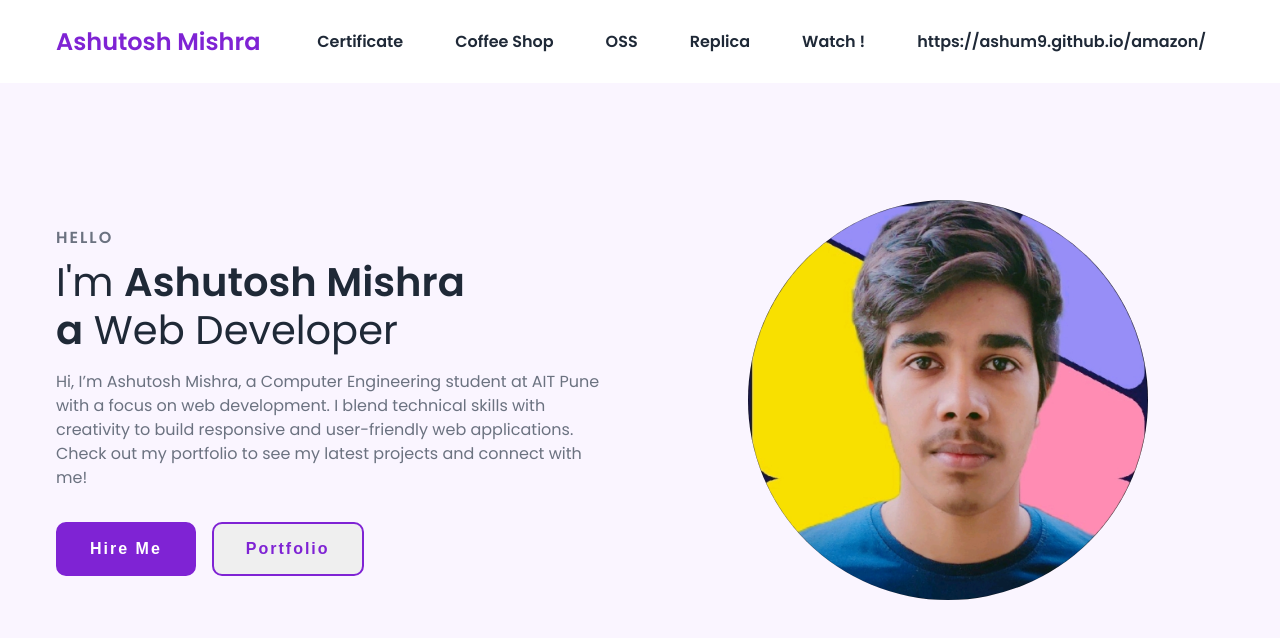
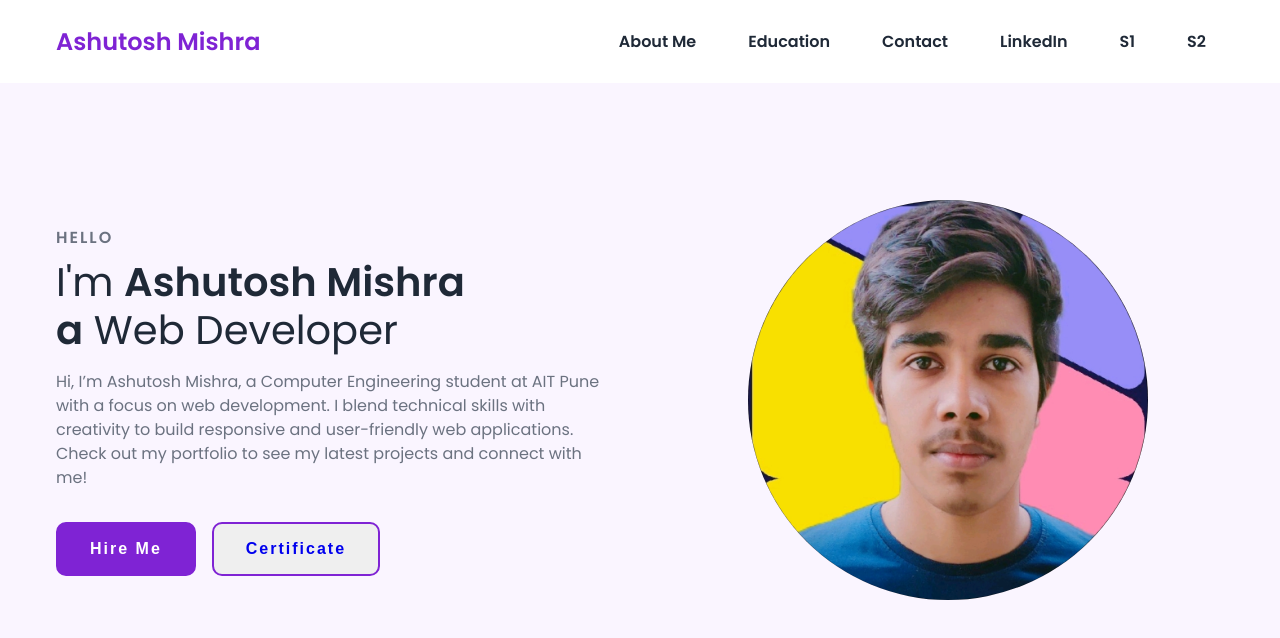
Before and after one commit to ashum9/portfoliooo, a plain HTML site: page index.html in a window 1280 px wide. Drawn offline with nearby package versions, Linux system fonts and the light colour scheme.

Commit message:
Update index.html

```diff
--- a/index.html
+++ b/index.html
@@ -20,13 +20,17 @@
         </label>
         <input type="checkbox" name="check" id="check" />
         <ul>
-          <li><a href="https://freecodecamp.org/certification/ashum9/responsive-web-design">Certificate</a></li>
-          <li><a href="https://ashum9.github.io/cshop/">Coffee Shop</a></li>
-          <li><a href="https://ashum9.github.io/oss-resp/">OSS</a></li>
-          <li><a href="https://ashum9.github.io/oss-replica/">Replica</a></li>
+          <li><a href="#">About Me</a></li>
+          <li><a href="#">Education</a></li>
+          <li><a href="#">Contact</a></li>
+          <li><a href="#">LinkedIn</a></li>
+          <li><a href="#">S1</a></li>
+          <li><a href="#">S2</a></li>
 
-          <li><a href="https://ashum9.github.io/responsive-ll/">Watch !</a></li>
-          <li><a href="#">https://ashum9.github.io/amazon/</a></li>
+
+
+
+
         </ul>
       </div>
     </nav>
@@ -44,7 +48,8 @@
           </p>
           <div class="action__btns">
             <button class="hire__me">Hire Me</button>
-            <button class="portfolio">Portfolio</button>
+            <button class="portfolio"><a href="https://freecodecamp.org/certification/ashum9/responsive-web-design">Certificate</a></li>
+          </button>
           </div>
         </div>
         <div class="image">
```
